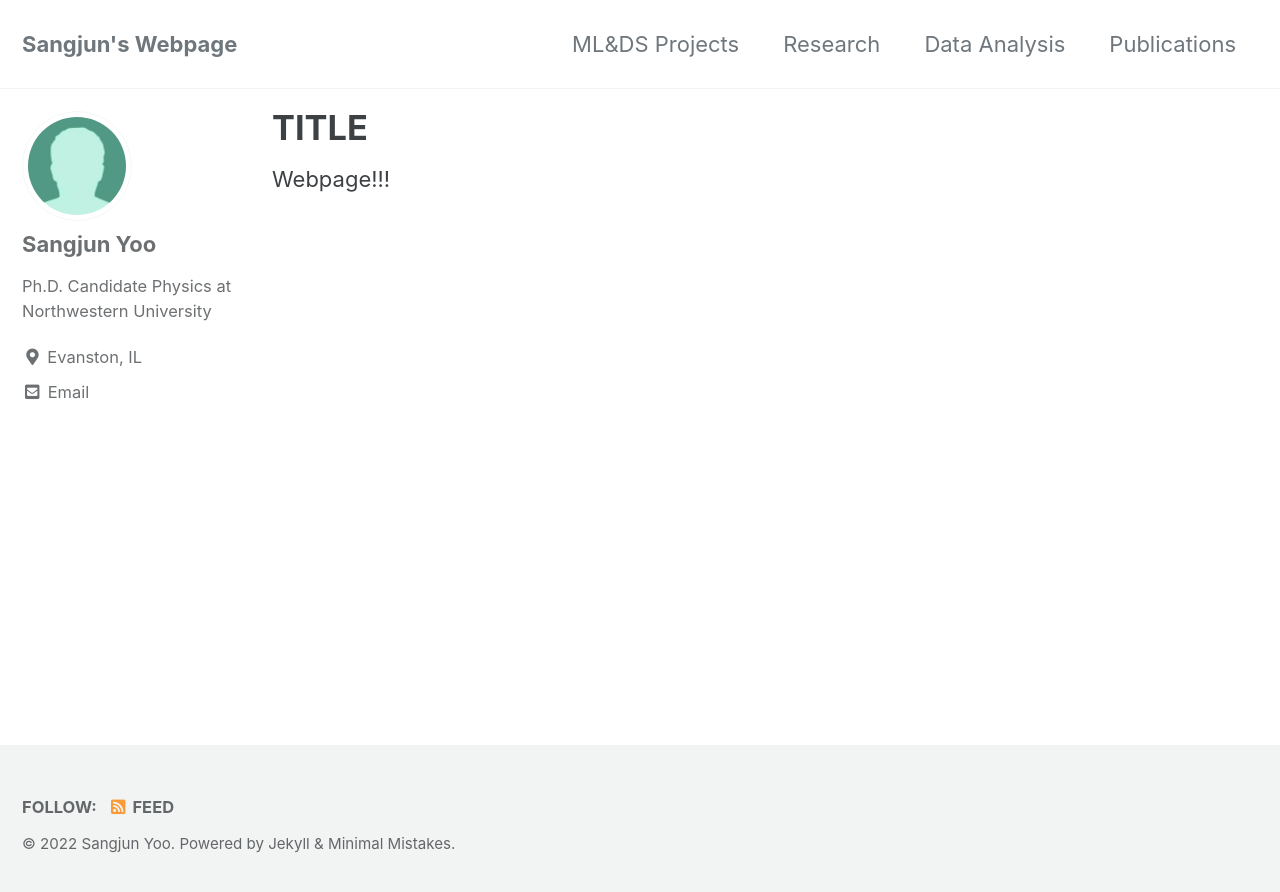
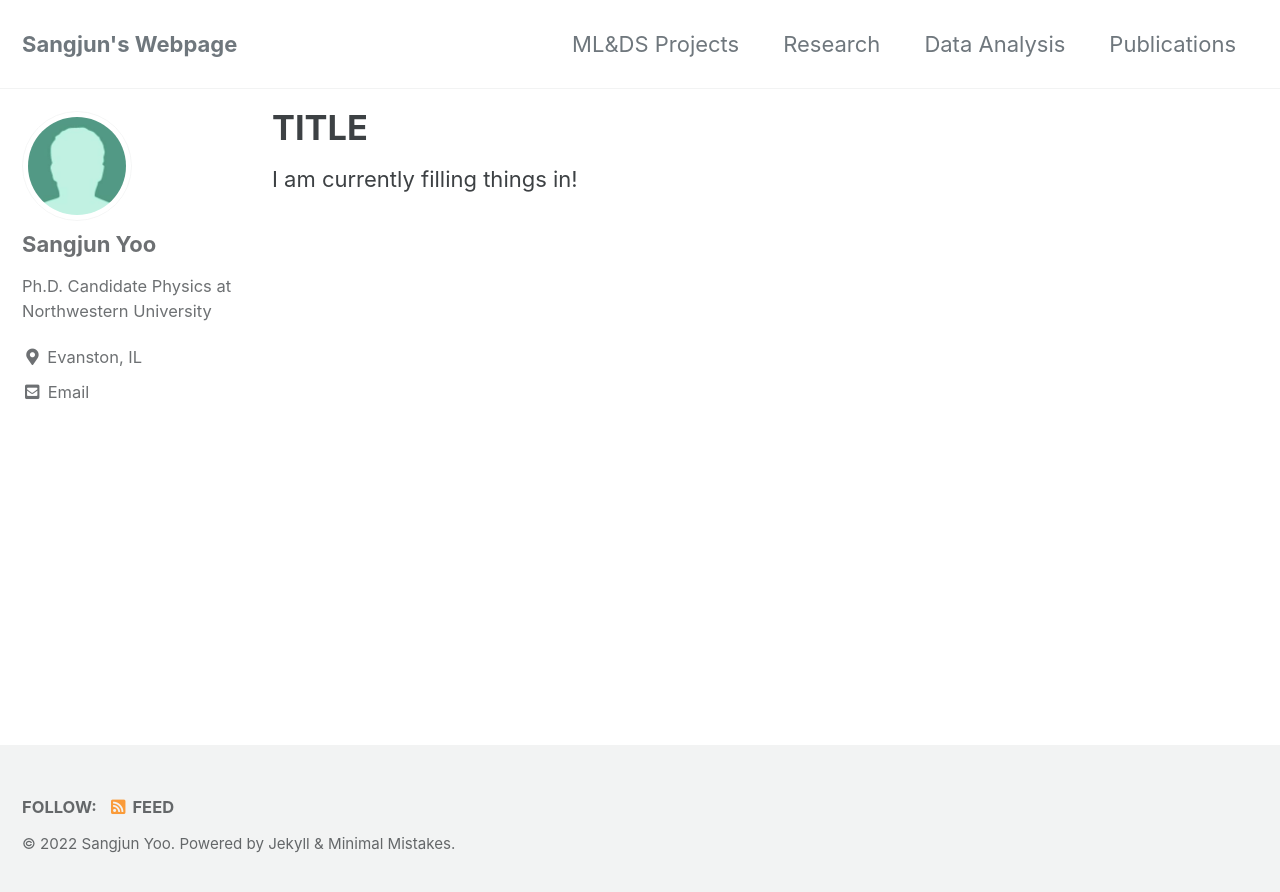
Before and after one commit to sangjunyoo-phd/sangjunyoo-phd.github.io, a Jekyll site: the page built from index.md, in a window 1280 px wide. Shown: the top 892 px of the page. Built offline with Jekyll 4.4.1, drawn with Linux system fonts in a browser that asks for light colours; cached includes are drawn as plain includes; the list of posts is cut into pages by our own code.

Commit message:
Update index.md

```diff
--- a/index.md
+++ b/index.md
@@ -4,4 +4,4 @@ author_profile: true
 title: "TITLE"
 ---
 
-Webpage!!!
+I am currently filling things in!
```
